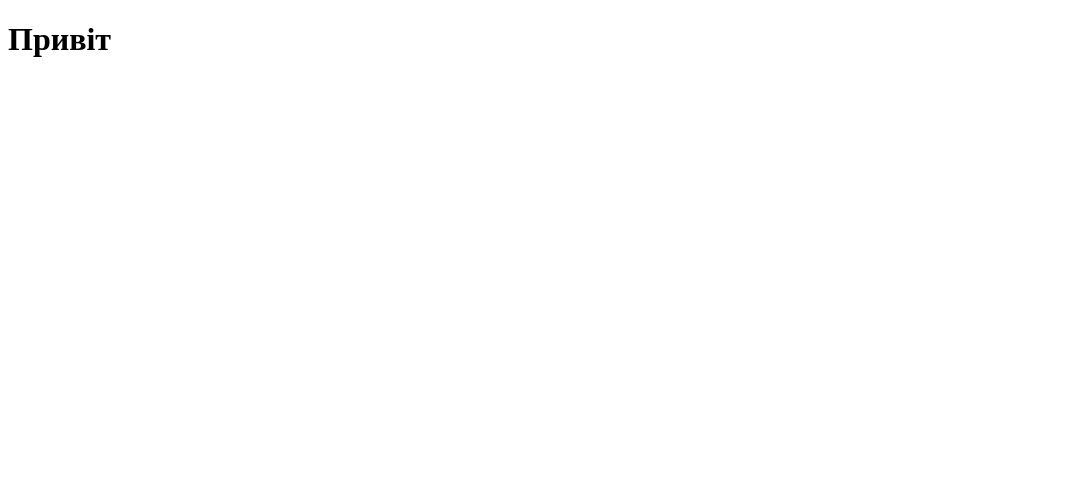
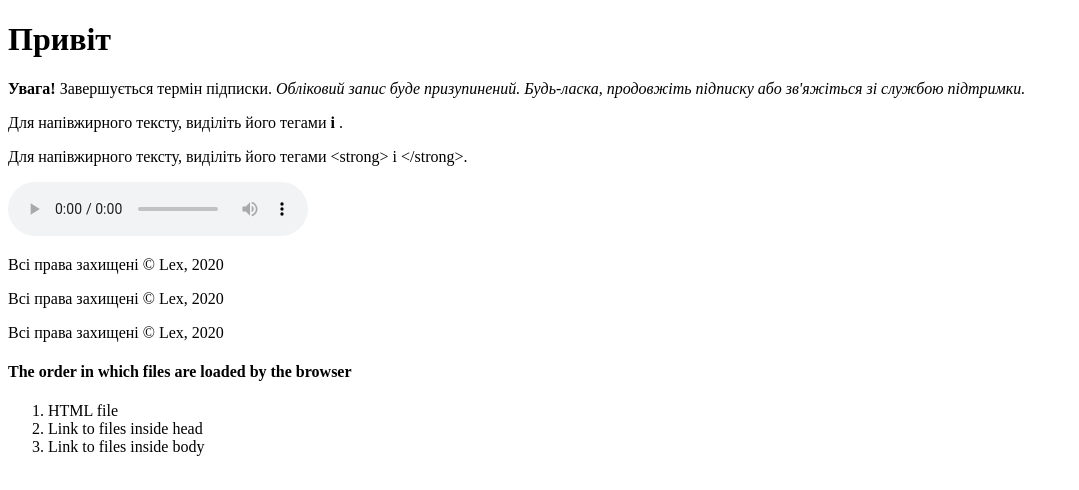
Before and after one commit to TanyaMarchenko/Tutorial, a plain HTML site: page index.html in a window 1280 px wide. Shown: the whole page, without its empty margins (0-1079 px from the left). Drawn offline with Linux system fonts and the light colour scheme.

Commit message:
testing code

```diff
--- a/index.html
+++ b/index.html
@@ -7,6 +7,37 @@
     <title>Document</title>
   </head>
   <body>
+    <!-- Поекспериментуємо -->
     <h1>Привіт</h1>
+    <p>
+      <strong>Увага!</strong> Завершується термін підписки.
+      <em>Обліковий запис буде призупинений.</em>
+      <i
+        >Будь-ласка, продовжіть підписку або зв'яжіться зі службою підтримки.</i
+      >
+    </p>
+    <p>Для напівжирного тексту, виділіть його тегами <strong> і </strong>.</p>
+    <p>
+      Для напівжирного тексту, виділіть його тегами &lt;strong&gt; і
+      &lt;/strong&gt;.
+    </p>
+    <audio controls autoplay loop preload="auto">
+      <source src="song.mp3" type="audio/mpeg" />
+      <source src="song.ogg" type="audio/ogg" />
+      Your browser does not support the <code>video</code> element.
+    </audio>
+    <p>Всі права захищені &copy; Lex, 2020</p>
+    <p>Всі права захищені &#169; Lex, 2020</p>
+    <p>Всі права захищені &#xa9; Lex, 2020</p>
+    <div class="card">
+      <h4 class="card-title">
+        The order in which files are loaded by the browser
+      </h4>
+      <ol>
+        <li class="card-item">HTML file</li>
+        <li class="card-item">Link to files inside head</li>
+        <li class="card-item">Link to files inside body</li>
+      </ol>
+    </div>
   </body>
 </html>
```
